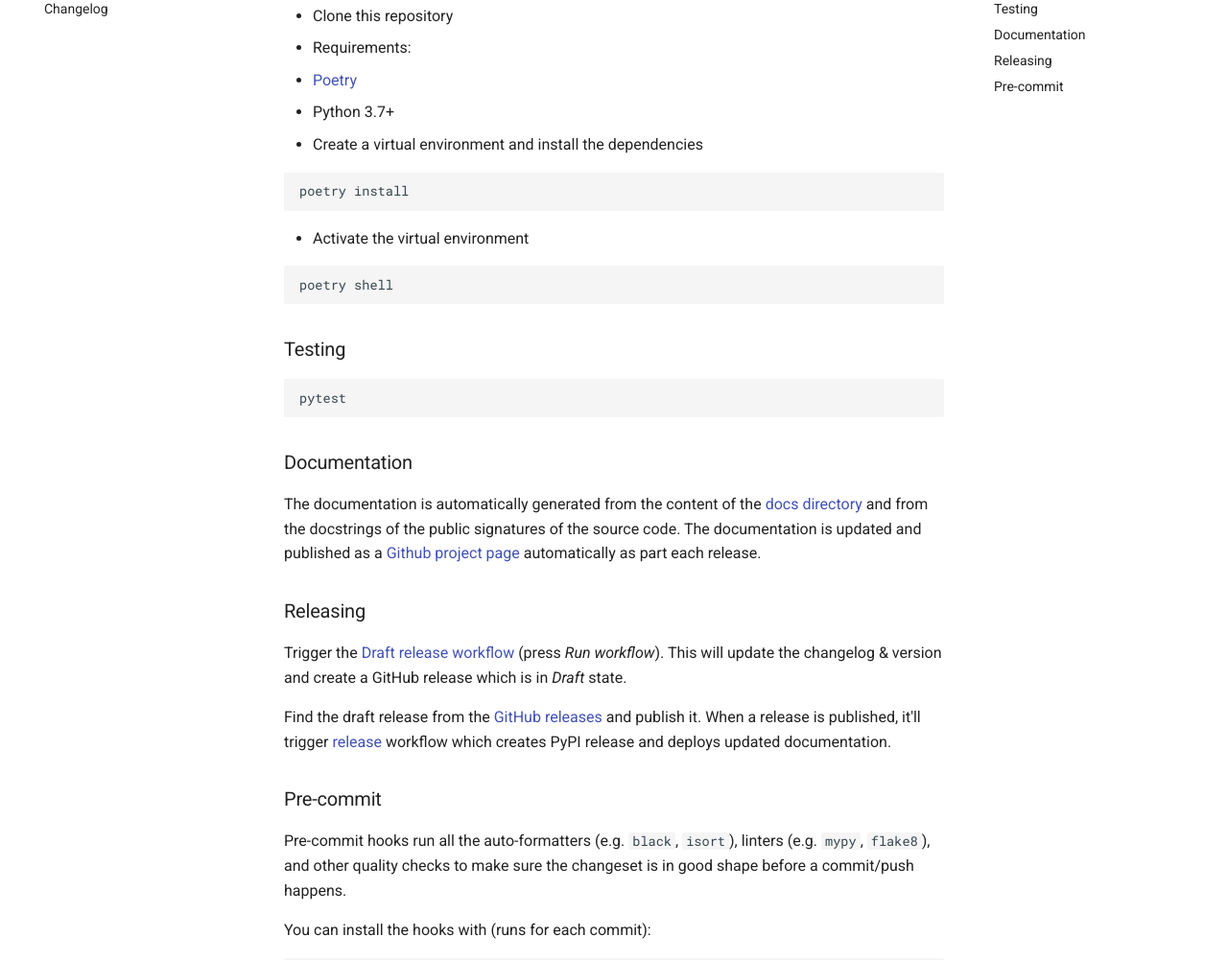
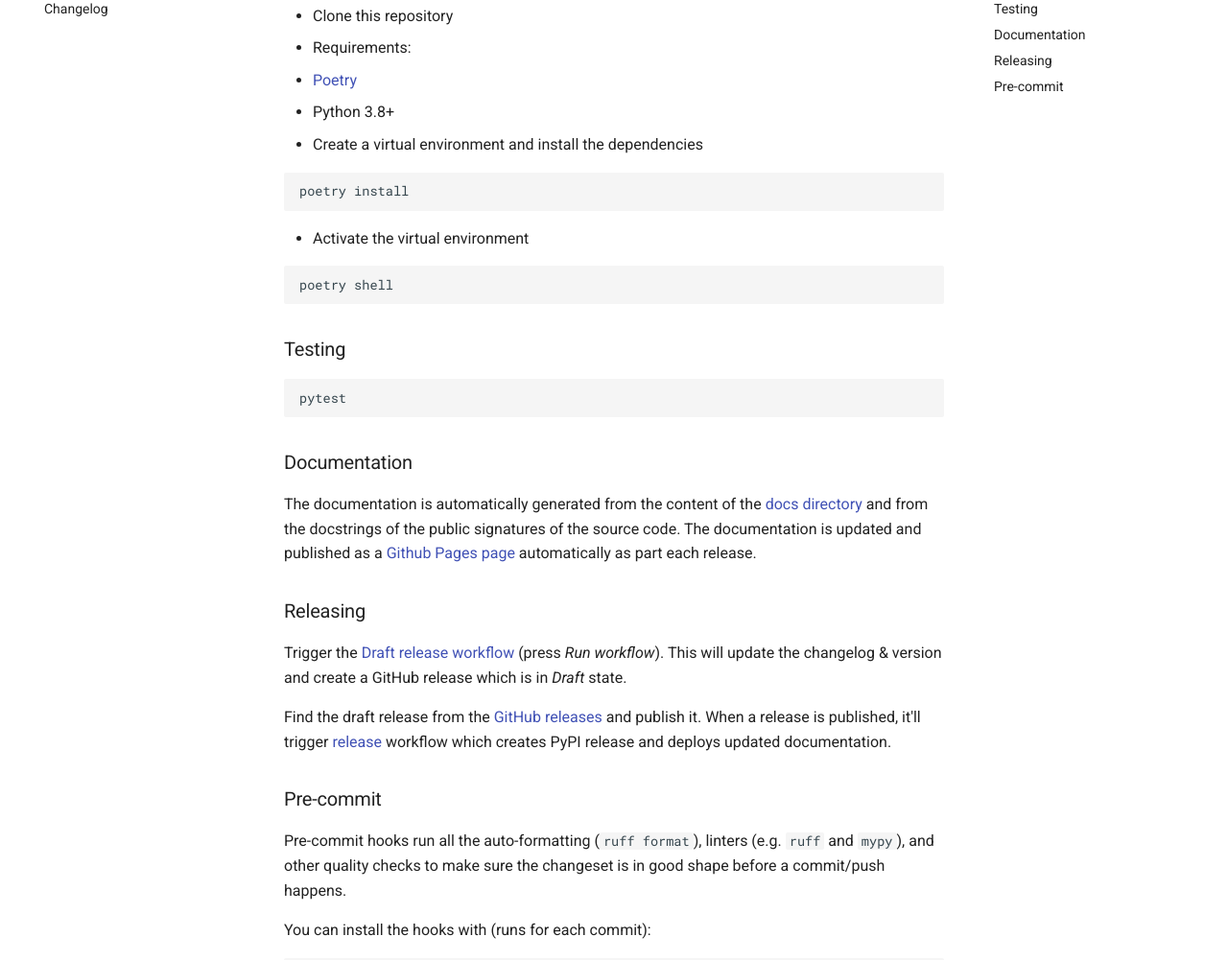
Before and after one commit to nkalis/sunsolve, an MkDocs documentation site: the page built from docs/index.md, in a window 1280 px wide and 1400 px high, scrolled down 507 px. Shown: the part 153-1154 px from the top of the window at 96% size. Built offline with MkDocs 1.6.1 and Material for MkDocs 9.7.7, drawn with Linux system fonts in a browser that asks for light colours; comment, search, counter and statistics services are not loaded.

Commit message:
chore: update project structure to 7cf13131

````diff
--- a/README.md
+++ b/README.md
@@ -29,7 +29,7 @@
 * Clone this repository
 * Requirements:
   * [Poetry](https://python-poetry.org/)
-  * Python 3.7+
+  * Python 3.8+
 * Create a virtual environment and install the dependencies
 
 ```sh
@@ -50,9 +50,8 @@
 
 ### Documentation
 
-The documentation is automatically generated from the content of the [docs directory](./docs) and from the docstrings
- of the public signatures of the source code. The documentation is updated and published as a [Github project page
- ](https://pages.github.com/) automatically as part each release.
+The documentation is automatically generated from the content of the [docs directory](https://github.com/nkalis/sunsolve/tree/master/docs) and from the docstrings
+ of the public signatures of the source code. The documentation is updated and published as a [Github Pages page](https://pages.github.com/) automatically as part each release.
 
 ### Releasing
 
@@ -66,7 +65,7 @@
 
 ### Pre-commit
 
-Pre-commit hooks run all the auto-formatters (e.g. `black`, `isort`), linters (e.g. `mypy`, `flake8`), and other quality
+Pre-commit hooks run all the auto-formatting (`ruff format`), linters (e.g. `ruff` and `mypy`), and other quality
  checks to make sure the changeset is in good shape before a commit/push happens.
 
 You can install the hooks with (runs for each commit):
--- a/mkdocs.yml
+++ b/mkdocs.yml
@@ -28,9 +28,7 @@
       default_handler: python
       handlers:
         python:
-          rendering:
+          options:
             show_signature_annotations: true
             show_source: true
             show_submodules: true
-      watch:
-        - src/sunsolve
````
Also changed, not shown: pyproject.toml (+22 -9 lines), .cruft.json, 10 other files.
